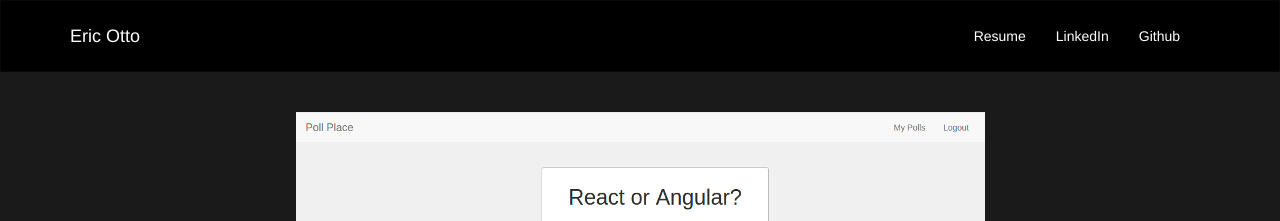
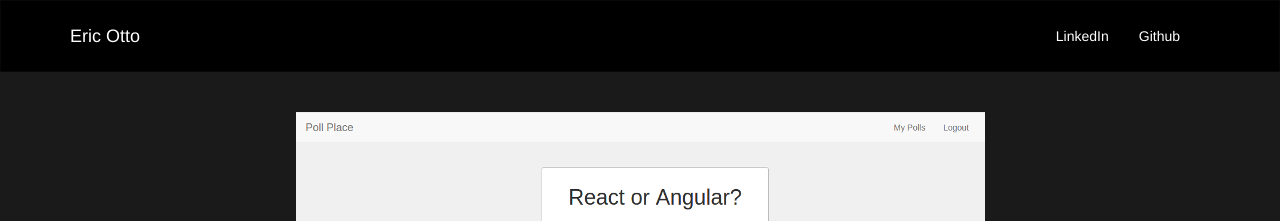
Before and after one commit to ericotto/ericotto.github.io, a Jekyll site: the page built from index.html, in a window 1280 px wide. Shown: the top 221 px of the page. Built offline with Jekyll 4.4.1, drawn with Linux system fonts in a browser that asks for light colours; nearby versions of some CDN libraries.

Commit message:
Navbar update

```diff
--- a/_includes/navbar.html
+++ b/_includes/navbar.html
@@ -15,7 +15,6 @@
     <!-- Collect the nav links, forms, and other content for toggling -->
     <div class="collapse navbar-collapse navbar-right" id="navbar-collapse-1">
       <ul class="nav navbar-nav">
-        <li><a href="/Otto_Eric_Resume.pdf">Resume</a></li>
         <li><a href="http://linkedin.com/in/ottoeric">LinkedIn</a></li>
         <li><a href="http://github.com/ericotto">Github</a></li>
         <!--
```
Also changed, not shown: 1 other file.
